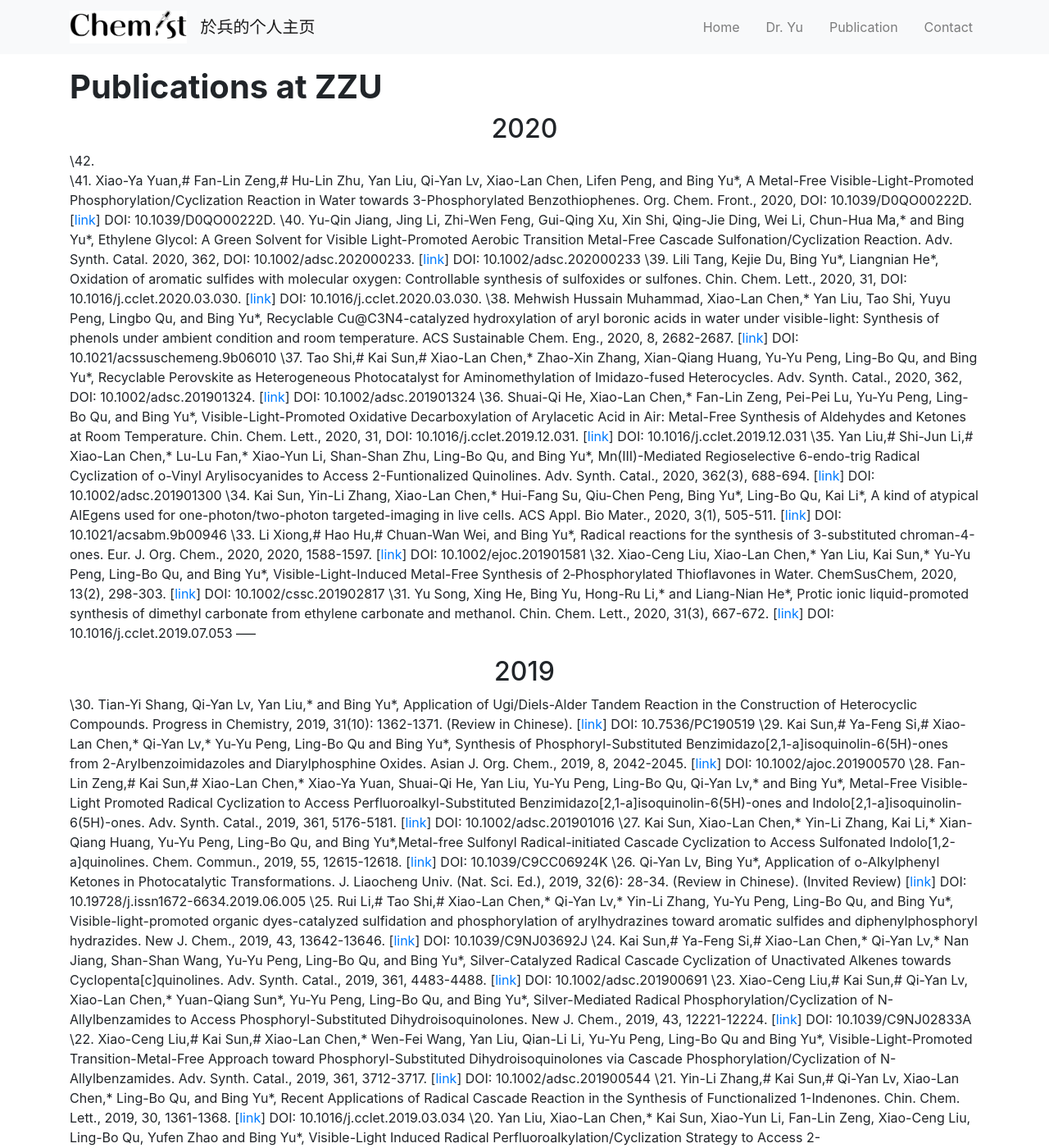
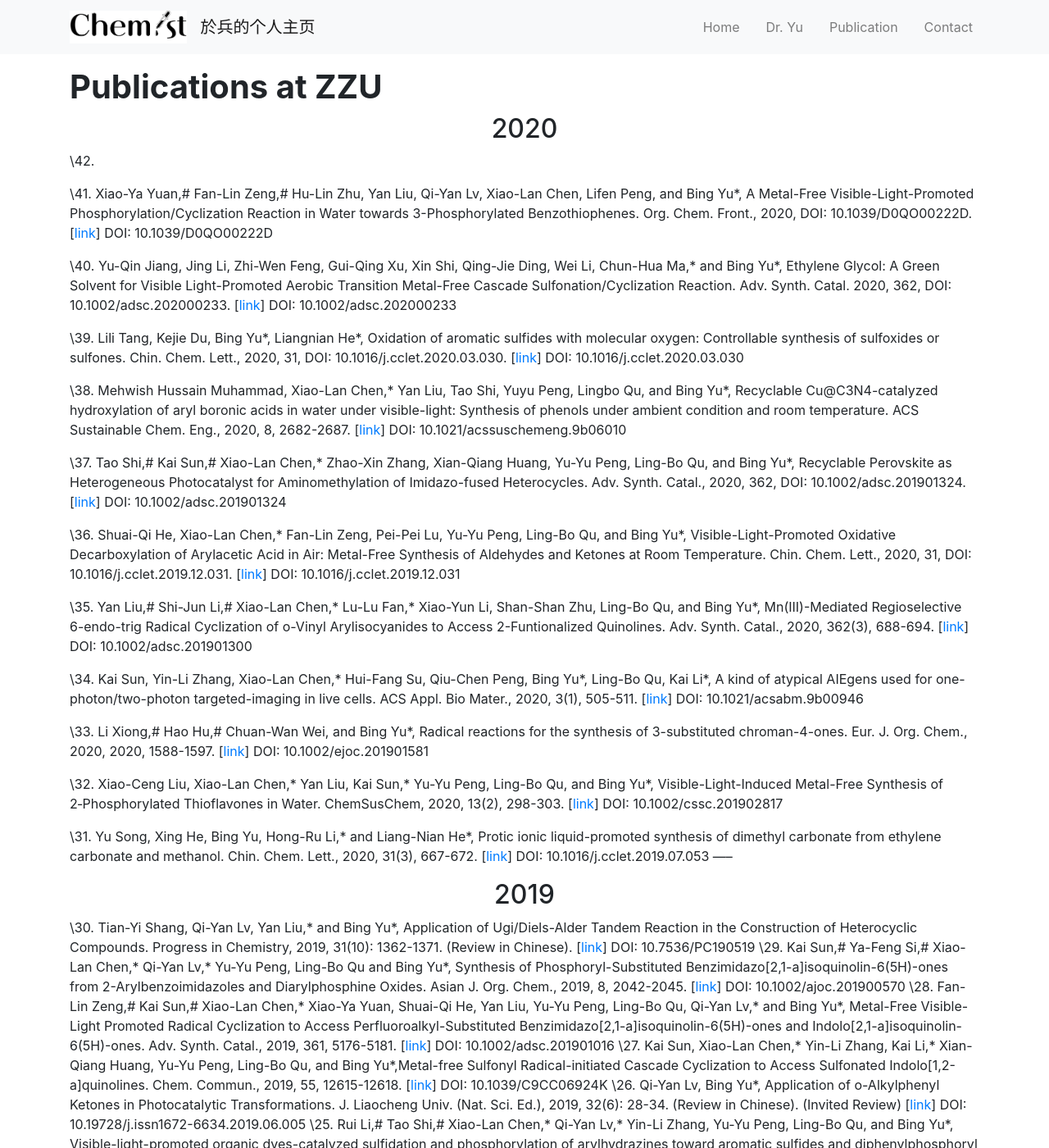
Before and after one commit to bingyuzzu/bingyuzzu.github.io, a Jekyll site: the page built from publication.md, in a window 1280 px wide and 1400 px high. Shown: the whole window at 82% size. Built offline with Jekyll 4.4.1, drawn with Linux system fonts in a browser that asks for light colours; our own code applies the rules of GitHub Pages for plain Markdown files.

```diff
--- a/publication.md
+++ b/publication.md
@@ -9,26 +9,37 @@ titles: Dr. Yu
 
 ## <center>2020</center>
 \42.
+
 \41.  Xiao-Ya Yuan,# Fan-Lin Zeng,# Hu-Lin Zhu, Yan Liu, Qi-Yan Lv, Xiao-Lan Chen, Lifen Peng, and Bing Yu\*, A Metal-Free Visible-Light-Promoted Phosphorylation/Cyclization Reaction in Water towards 3-Phosphorylated Benzothiophenes. Org. Chem. Front., 2020, DOI: 10.1039/D0QO00222D. [[link](https://doi.org/10.1039/D0QO00222D)]
-DOI: 10.1039/D0QO00222D.
+DOI: 10.1039/D0QO00222D
+
 \40.  Yu-Qin Jiang, Jing Li, Zhi-Wen Feng, Gui-Qing Xu, Xin Shi, Qing-Jie Ding, Wei Li, Chun-Hua Ma,\* and Bing Yu\*, Ethylene Glycol: A Green Solvent for Visible Light-Promoted Aerobic Transition Metal-Free Cascade Sulfonation/Cyclization Reaction. Adv. Synth. Catal. 2020, 362, DOI: 10.1002/adsc.202000233. [[link](https://doi.org/10.1002/adsc.202000233)]
 DOI: 10.1002/adsc.202000233
+
 \39.  Lili Tang, Kejie Du, Bing Yu\*, Liangnian He\*, Oxidation of aromatic sulfides with molecular oxygen: Controllable synthesis of sulfoxides or sulfones. Chin. Chem. Lett., 2020, 31, DOI: 10.1016/j.cclet.2020.03.030. [[link](https://doi.org/10.1016/j.cclet.2020.03.030)]
-DOI: 10.1016/j.cclet.2020.03.030.
+DOI: 10.1016/j.cclet.2020.03.030
+
 \38.  Mehwish Hussain Muhammad, Xiao-Lan Chen,\* Yan Liu, Tao Shi, Yuyu Peng, Lingbo Qu, and Bing Yu\*, Recyclable Cu@C3N4-catalyzed hydroxylation of aryl boronic acids in water under visible-light: Synthesis of phenols under ambient condition and room temperature. ACS Sustainable Chem. Eng., 2020, 8, 2682-2687. [[link](https://doi.org/10.1021/acssuschemeng.9b06010)]
 DOI: 10.1021/acssuschemeng.9b06010
+
 \37.  Tao Shi,# Kai Sun,# Xiao-Lan Chen,\* Zhao-Xin Zhang, Xian-Qiang Huang, Yu-Yu Peng, Ling-Bo Qu, and Bing Yu\*, Recyclable Perovskite as Heterogeneous Photocatalyst for Aminomethylation of Imidazo-fused Heterocycles. Adv. Synth. Catal., 2020, 362, DOI: 10.1002/adsc.201901324. [[link](https://doi.org/10.1002/adsc.201901324)]
 DOI: 10.1002/adsc.201901324
+
 \36.  Shuai-Qi He, Xiao-Lan Chen,\* Fan-Lin Zeng, Pei-Pei Lu, Yu-Yu Peng, Ling-Bo Qu, and Bing Yu\*, Visible-Light-Promoted Oxidative Decarboxylation of Arylacetic Acid in Air: Metal-Free Synthesis of Aldehydes and Ketones at Room Temperature. Chin. Chem. Lett., 2020, 31, DOI: 10.1016/j.cclet.2019.12.031. [[link](https://doi.org/10.1016/j.cclet.2019.12.031)]
 DOI: 10.1016/j.cclet.2019.12.031
+
 \35.  Yan Liu,# Shi-Jun Li,# Xiao-Lan Chen,\* Lu-Lu Fan,\* Xiao-Yun Li, Shan-Shan Zhu, Ling-Bo Qu, and Bing Yu\*, Mn(III)-Mediated Regioselective 6-endo-trig Radical Cyclization of o-Vinyl Arylisocyanides to Access 2-Funtionalized Quinolines. Adv. Synth. Catal., 2020, 362(3), 688-694. [[link](https://doi.org/10.1002/adsc.201901300)]
 DOI: 10.1002/adsc.201901300
+
 \34.  Kai Sun, Yin-Li Zhang, Xiao-Lan Chen,\* Hui-Fang Su, Qiu-Chen Peng, Bing Yu\*, Ling-Bo Qu, Kai Li\*, A kind of atypical AIEgens used for one-photon/two-photon targeted-imaging in live cells. ACS Appl. Bio Mater., 2020, 3(1), 505-511. [[link](https://doi.org/10.1021/acsabm.9b00946)]
 DOI: 10.1021/acsabm.9b00946
+
 \33.  Li Xiong,# Hao Hu,# Chuan-Wan Wei, and Bing Yu\*, Radical reactions for the synthesis of 3-substituted chroman-4-ones. Eur. J. Org. Chem., 2020, 2020, 1588-1597. [[link](https://onlinelibrary.wiley.com/doi/abs/10.1002/ejoc.201901581)]
 DOI: 10.1002/ejoc.201901581
+
 \32.  Xiao-Ceng Liu, Xiao-Lan Chen,\* Yan Liu, Kai Sun,\* Yu-Yu Peng, Ling-Bo Qu, and Bing Yu\*, Visible-Light-Induced Metal-Free Synthesis of 2‑Phosphorylated Thioflavones in Water. ChemSusChem, 2020, 13(2), 298-303. [[link](https://doi.org/10.1002/cssc.201902817)]
 DOI: 10.1002/cssc.201902817
+
 \31.  Yu Song, Xing He, Bing Yu, Hong-Ru Li,\* and Liang-Nian He\*, Protic ionic liquid-promoted synthesis of dimethyl carbonate from ethylene carbonate and methanol. Chin. Chem. Lett., 2020, 31(3), 667-672. [[link](https://doi.org/10.1016/j.cclet.2019.07.053)]
 DOI: 10.1016/j.cclet.2019.07.053
 -----
```
